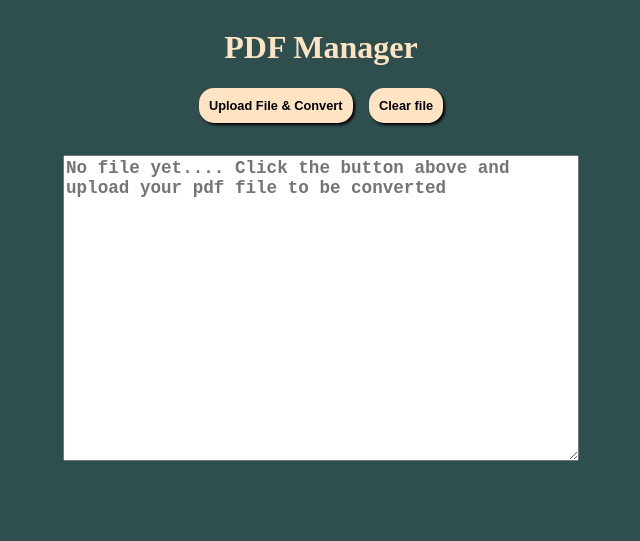
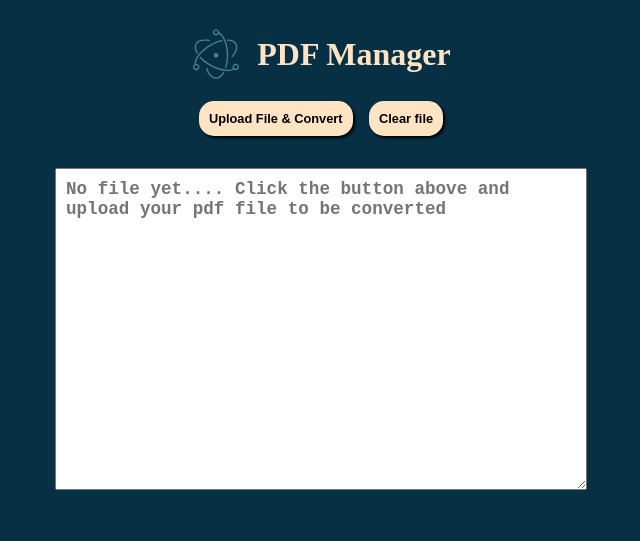
Before and after one commit to Cimorexave/desktop-document-manager, an Electron app: page index.html in a window 800 px wide. Shown: the whole page, without its empty margins (79-719 px from the left). Drawn offline with Linux system fonts and the light colour scheme; no server answers.

Commit message:
added icon and animated and updated colors.

```diff
--- a/index.html
+++ b/index.html
@@ -8,7 +8,7 @@
     <link rel="stylesheet" href="style.css">
   </head>
   <body>
-    <h1>PDF Manager</h1>
+    <h1> <img src="./electronIcon.svg" alt="electronIcon" id="icon" width="50" height="50"> PDF Manager</h1>
     <div class="container">
       <div class="data-con">
 
--- a/style.css
+++ b/style.css
@@ -3,8 +3,19 @@ body {
     justify-content: center;
     align-items: center;
     flex-direction: column;
-    background-color: darkslategray;
+    background-color: #073045;
     color: bisque;
+}
+h1 {
+    text-align: center;
+    display: flex;
+    justify-content: center;
+    align-items: center;
+    gap: 0.5em;
+}
+#icon {
+    color: #49BCF5;
+    animation: iconRotation 5000ms infinite forwards;
 }
 .container {
     display: flex;
@@ -26,6 +37,7 @@ body {
     font-size: 1.1rem;
     font-weight: bold;
     margin-bottom: 3rem;
+    padding: 10px;
 }
 p {
     text-align: center;
@@ -65,6 +77,14 @@ p {
     opacity: 0.7;
     cursor: pointer;
 }
+
+@keyframes iconRotation {
+    0 {}
+    100% {
+        transform: rotate(360deg);
+    }
+}
+
 @media only screen and (min-width: 1000px) {
     .resultText {
         flex-direction: row;
```
Also changed, not shown: electronIcon.svg (added).
